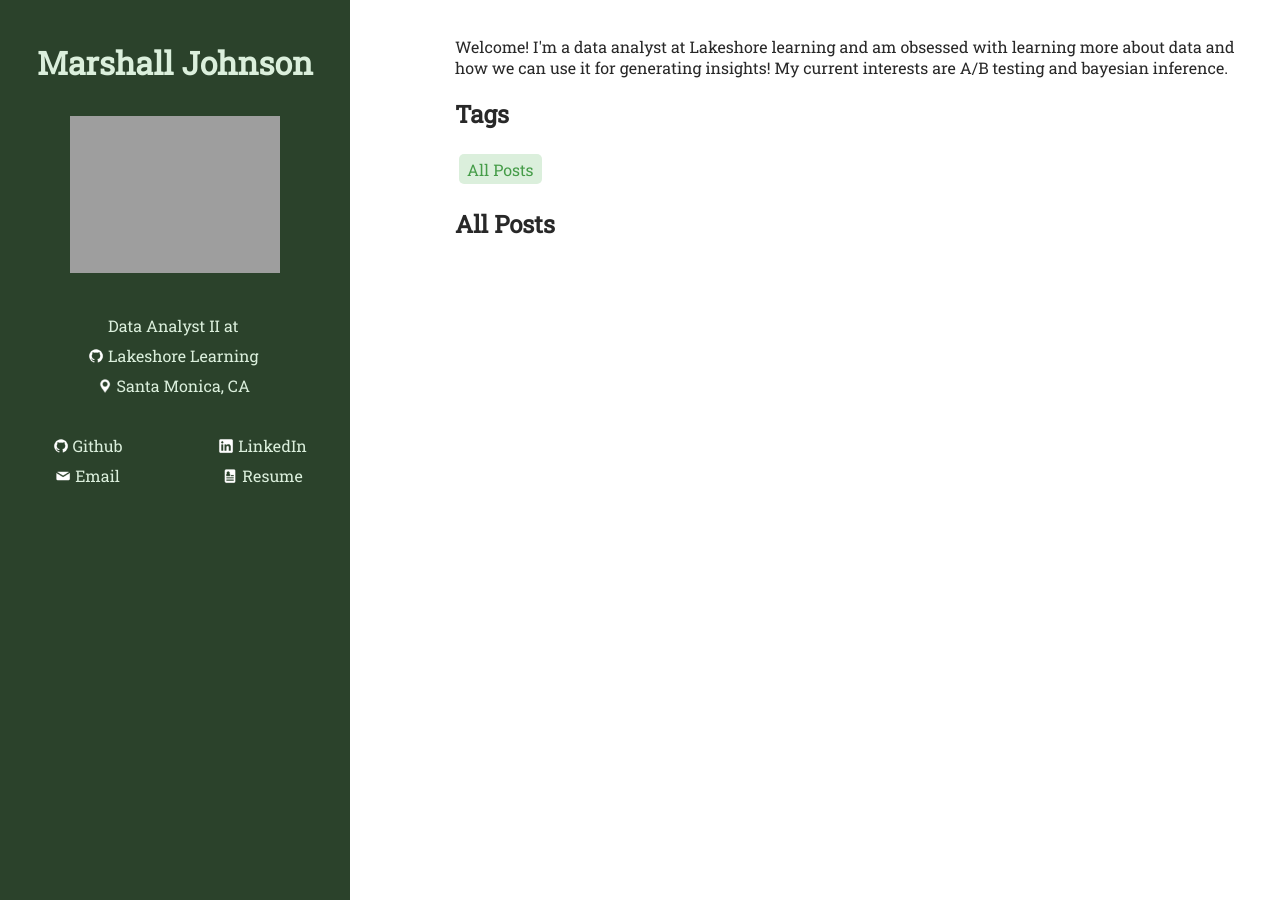
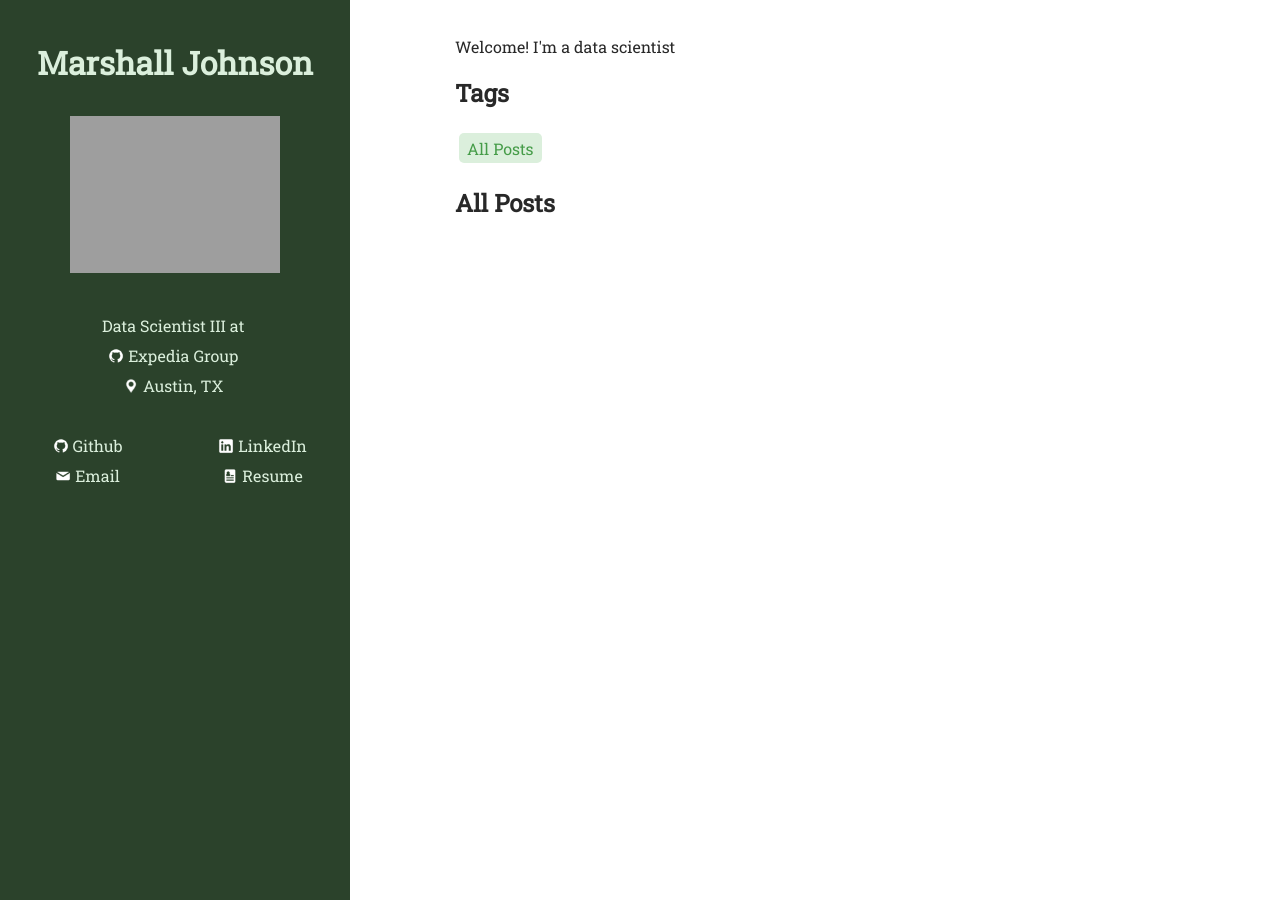
Before and after one commit to MarshallJ27/Marshall27.github.io, a Jekyll site: the page built from index.html, in a window 1280 px wide. Built offline with Jekyll 4.4.1, drawn with Linux system fonts in a browser that asks for light colours.

Commit message:
Update _config.yml

```diff
--- a/_config.yml
+++ b/_config.yml
@@ -1,10 +1,10 @@
 # Info about you
 name: Marshall Johnson
-position: Data Analyst II
+position: Data Scientist III
 email: mpj747@gmail.com
-company_name: Lakeshore Learning
-company_url: https://www.lakeshorelearning.com
-place_name: Santa Monica, CA
+company_name: Expedia Group
+company_url: https://www.expedia.com
+place_name: Austin, TX
 
 # Blog info
 title: Marshall's Blog
@@ -12,9 +12,7 @@ description: Blog
 url: https://marshallj27.github.io/Marshall27.github.io/
 main_github_io: false
 long_description: >-
-    Welcome! I'm a data analyst at Lakeshore learning and am obsessed with learning more about data and
-    how we can use it for generating insights! My current interests are A/B testing and bayesian inference.
-
+    Welcome! I'm a data scientist
 # Social links
 github_url: https://github.com/MarshallJ27
 linkedin_url: http://www.linkedin.com/in/your-name
```
